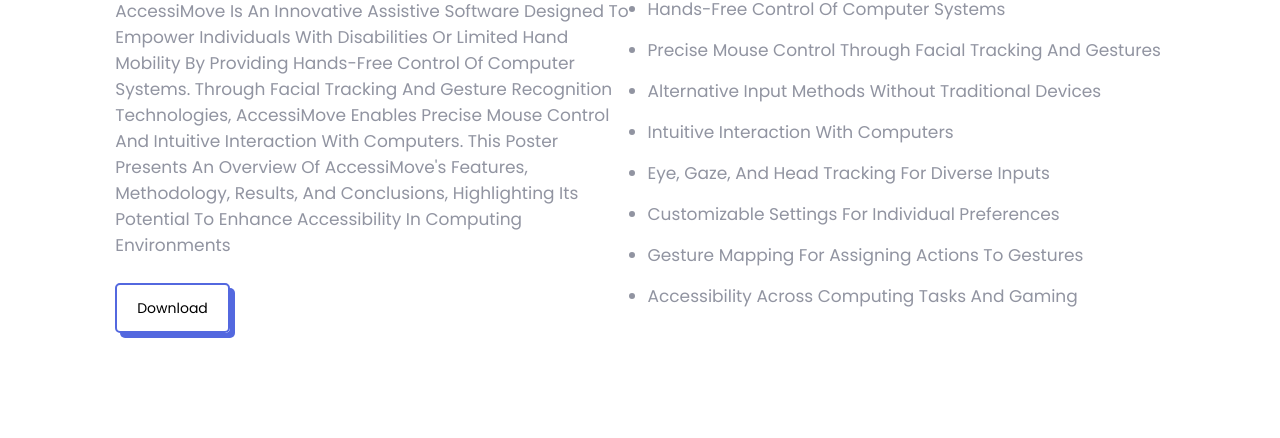
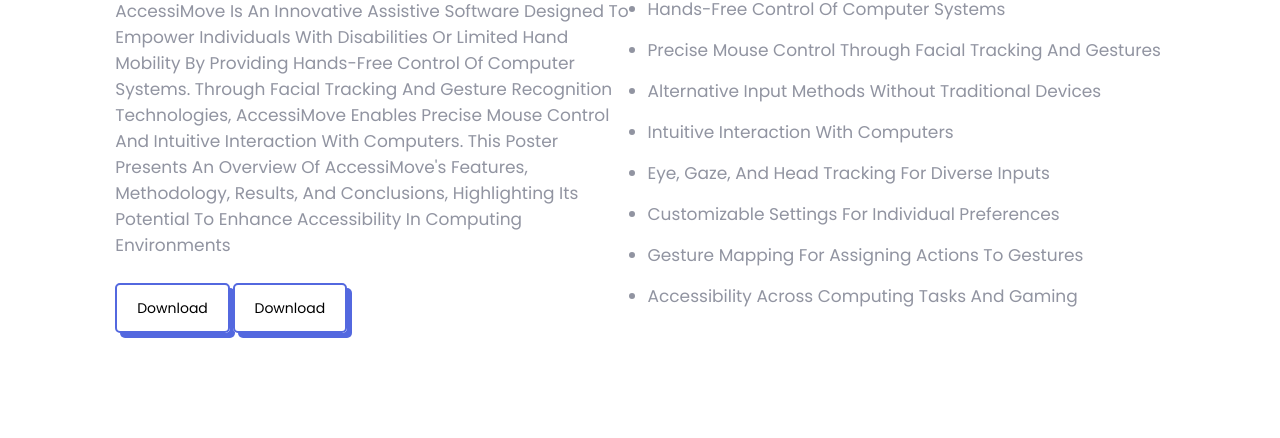
Before and after one commit to JDugganQuinnipiac/AccessiMoveSite, a plain HTML site: page index.html in a window 1280 px wide. Shown: the part 230-668 px from the top of the page. Drawn offline with Linux system fonts and the light colour scheme.

Commit message:
Update index.html

```diff
--- a/index.html
+++ b/index.html
@@ -39,6 +39,7 @@
             </p>
 
             <a href="#" class="home-btn">Download</a>
+            <a href="files/AccessiMove.zip" class="home-btn" download="AccessiMove.zip">Download</a>
         </div>
 
 
```
